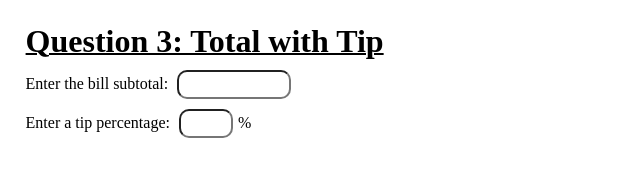
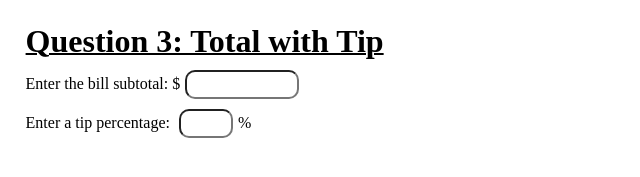
Before and after one commit to KennethDoerflein/IS601Assignment2, a plain HTML site: page index.html in a window 1280 px wide. Shown: the part 207-384 px from the top of the page, 0-640 px from the left. Drawn offline with Linux system fonts and the light colour scheme.

Commit message:
formatting

```diff
--- a/index.html
+++ b/index.html
@@ -20,7 +20,7 @@
     <h1>Question 3: Total with Tip</h1>
     <div>
       <span>Enter the bill subtotal: </span>
-      <input type="number" name="q3Total" id="q3Total" onkeyup="tipCalculate()" />
+      $<input type="number" name="q3Total" id="q3Total" onkeyup="tipCalculate()" />
     </div>
     <div>
       <span>Enter a tip percentage: </span>
```
